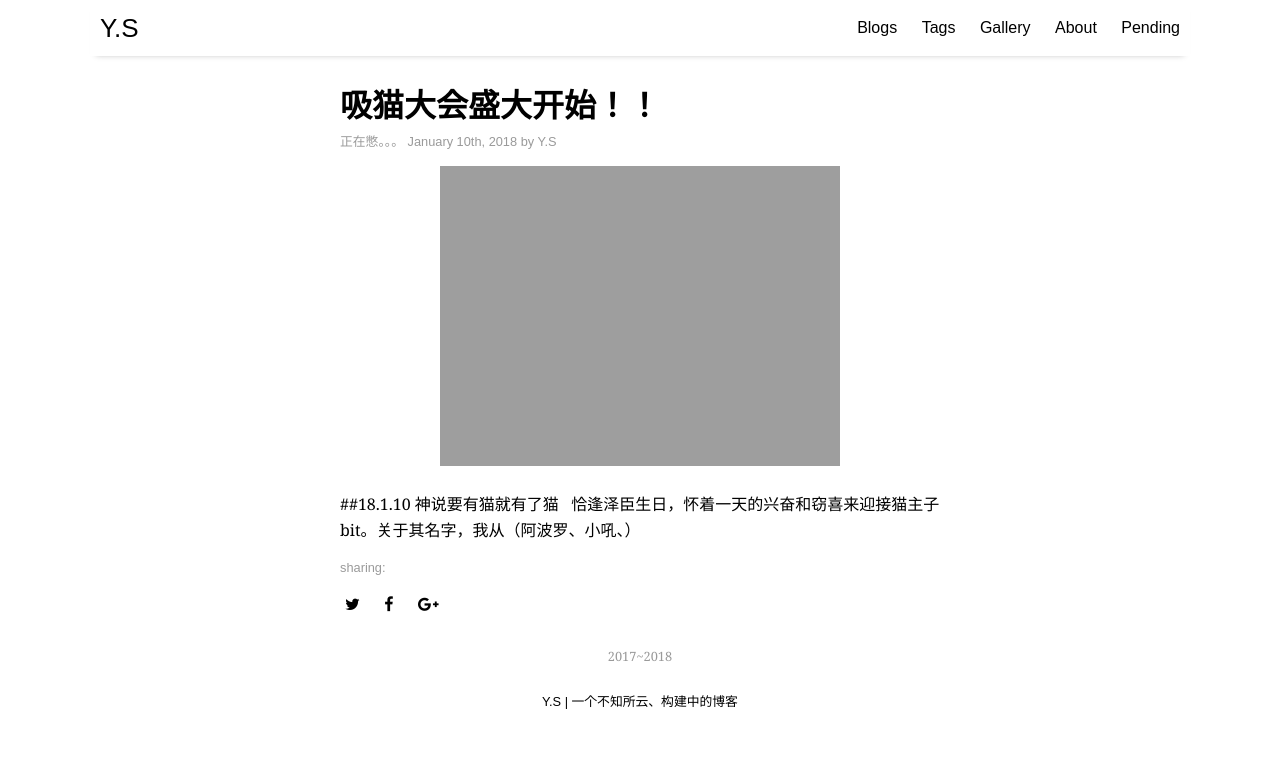
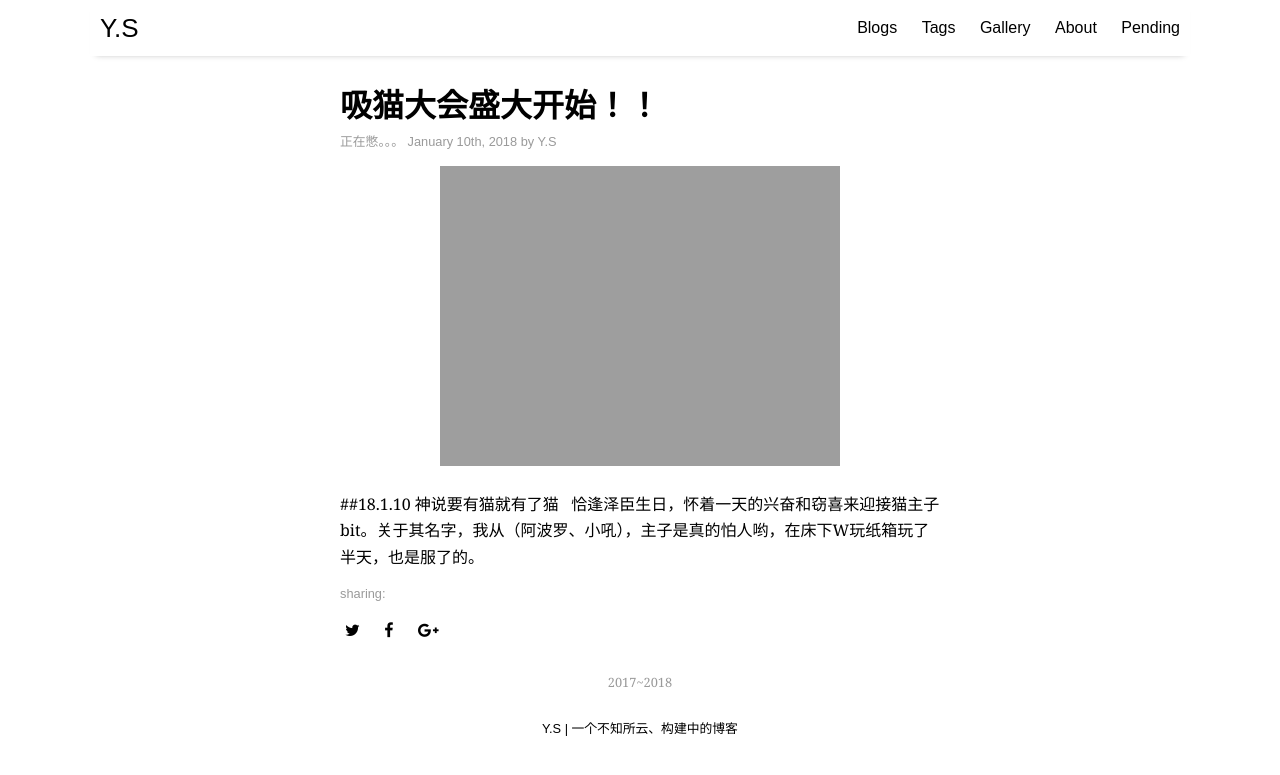
Before and after one commit to Git-YS/blog, a Jekyll site: the page built from _posts/2018-01-10- named bit.md, in a window 1280 px wide. Shown: the top 775 px of the page. Built offline with Jekyll 4.4.1, drawn with Linux system fonts in a browser that asks for light colours; nearby versions of some CDN libraries.

```diff
--- a/_posts/2018-01-10- named bit.md
+++ b/_posts/2018-01-10- named bit.md
@@ -8,4 +8,4 @@
 ---
 
 ##18.1.10 神说要有猫就有了猫
-&nbsp; 恰逢泽臣生日，怀着一天的兴奋和窃喜来迎接猫主子bit。关于其名字，我从（阿波罗、小吼、）
+&nbsp; 恰逢泽臣生日，怀着一天的兴奋和窃喜来迎接猫主子bit。关于其名字，我从（阿波罗、小吼），主子是真的怕人哟，在床下W玩纸箱玩了半天，也是服了的。
```
